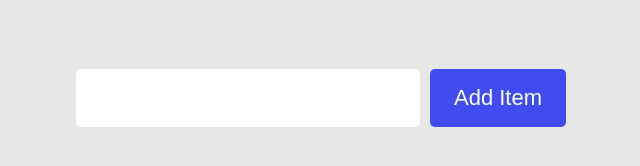
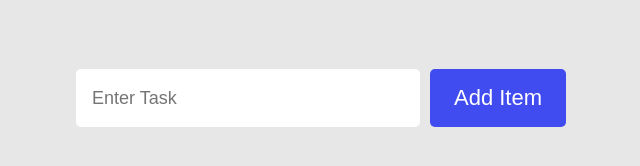
Before and after one commit to SingAvi/JavaScript-Material, a plain HTML site: page index.html in a window 1280 px wide. Shown: the whole page, without its empty margins (319-959 px from the left). Drawn offline with Linux system fonts and the light colour scheme.

Commit message:
Placeholder Update

```diff
--- a/index.html
+++ b/index.html
@@ -10,7 +10,7 @@
 <body>
     <main>
         <div class="main-wrapper">
-            <input id="enter-task" type="text">
+            <input id="enter-task" placeholder="Enter Task" type="text">
         <button id="add-btn">Add Item</button>
         </div>
 
```
